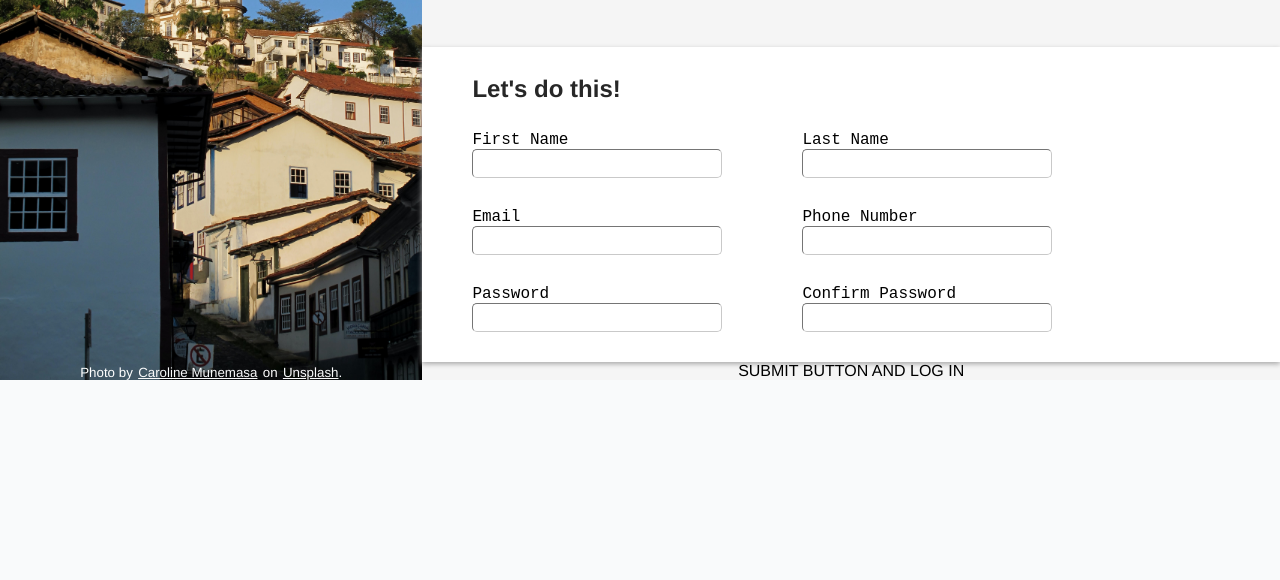
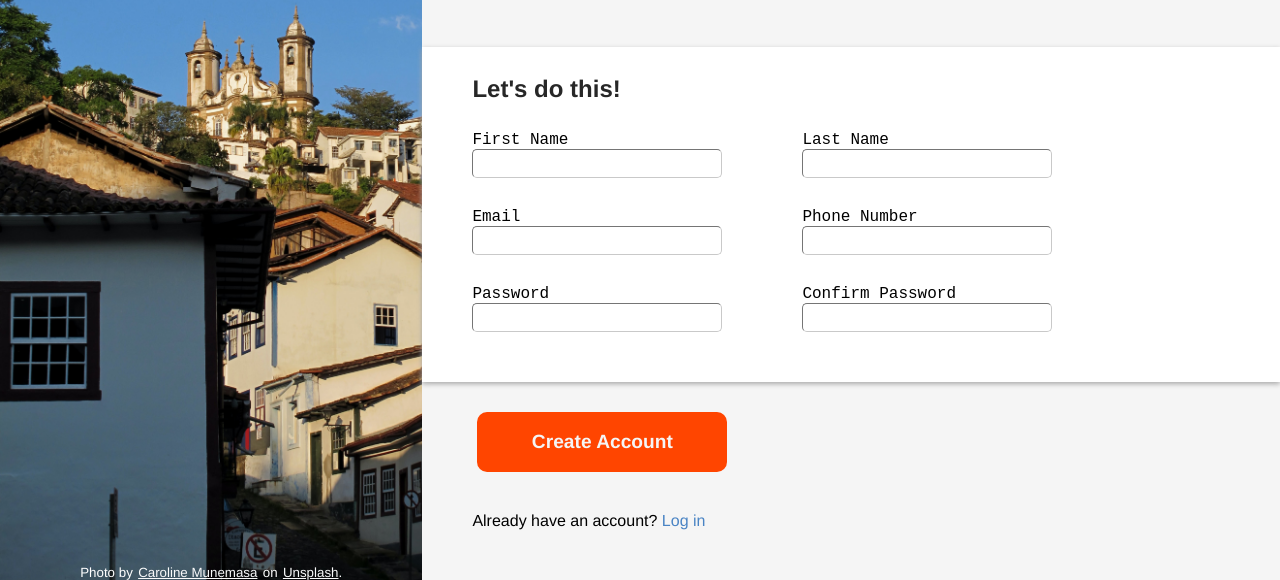
Before and after one commit to Samuel-Brum/odin-forms, a plain HTML site: page index.html in a window 1280 px wide. Shown: the part 305-885 px from the top of the page. Before the commit the page ends 800 px from the top, so only its background shows below. Drawn offline with Linux system fonts and the light colour scheme.

Commit message:
Formata botão de submissão

```diff
--- a/index.html
+++ b/index.html
@@ -40,7 +40,8 @@
         </div>
 
         <div>
-          <form action="http://httpbin.org/post" method="post"  class="group-of-boxes">
+          <form action="http://httpbin.org/post" method="post"  class="group-of-boxes"
+          id="user_id">
             <div class="sign-up-box">
               <label for="first_name">First Name</label>
               <input type="text" id="first_name" required>
@@ -75,7 +76,13 @@
       </div>
 
       <div class="submit-form">
-        SUBMIT BUTTON AND LOG IN
+        <div class="submit-button">
+          <button type="submit" form="user_id">Create Account</button>
+        </div>
+
+        <div class="log-in-link" >
+          Already have an account? <a href="#">Log in</a>
+        </div>
       </div>
   </div>
 </body>
--- a/style.css
+++ b/style.css
@@ -1,15 +1,6 @@
 @font-face {
   font-family: norse-bold;
   src: url(Fonts/Norse-Bold.otf);
-}
-
-a {
-  text-decoration-line: underline;
-  text-decoration-color: #F9FAFB;
-  color: #F9FAFB;
-  padding-left: 0.4em;
-  padding-right: 0.4em;
-
 }
 
 body {
@@ -46,6 +37,14 @@ body {
   font-size: smaller;
 }
 
+.footer a {
+  text-decoration-line: underline;
+  text-decoration-color: #F9FAFB;
+  color: #F9FAFB;
+  padding-left: 0.4em;
+  padding-right: 0.4em;
+
+}
 
 .right-side {
   display: flex;
@@ -88,6 +87,7 @@ body {
   display: flex;
   flex-direction: row;
   flex-wrap: wrap;
+  padding-bottom: 20px;
 }
 
 .sign-up-box {
@@ -105,3 +105,37 @@ body {
   border-radius: 5px;
   border-width: 1px;
 }
+
+.submit-form {
+  display: flex;
+  flex-direction: column;
+  padding-left: 50px;
+  margin-right: auto;
+}
+
+.submit-form {
+  margin-top: 30px;
+  margin-bottom: 50px;
+  gap: 40px;
+}
+
+.submit-button {
+  margin-left: 5px;
+}
+
+.submit-button button {
+  height: 60px;
+  width: 250px;
+  background-color: orangered;
+  color: whitesmoke;
+  border-style: none;
+  border-radius: 10px;
+  font-family: Helvetica, Arial, sans-serif;
+  font-size: larger;
+  font-weight: bold;
+}
+
+.log-in-link a {
+  color: #4A84C4;
+  text-decoration-line: none;
+}
```
